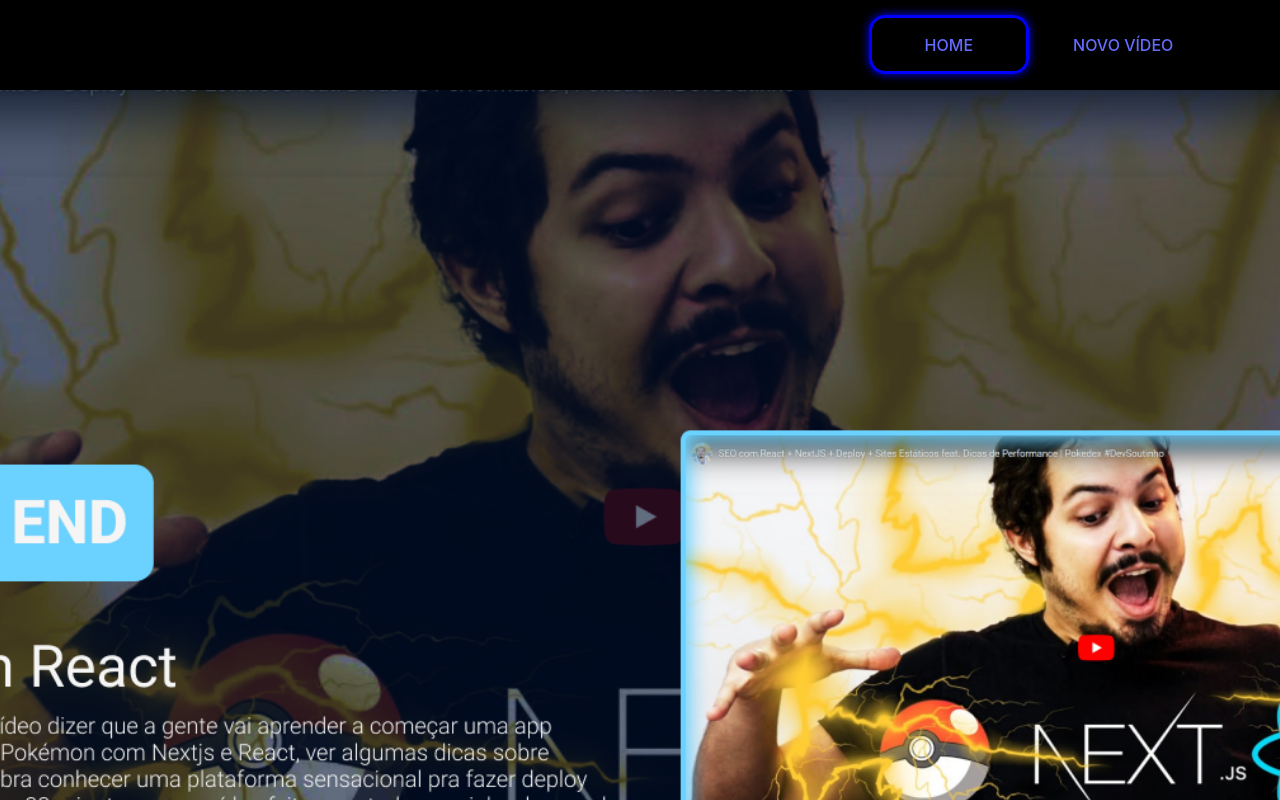
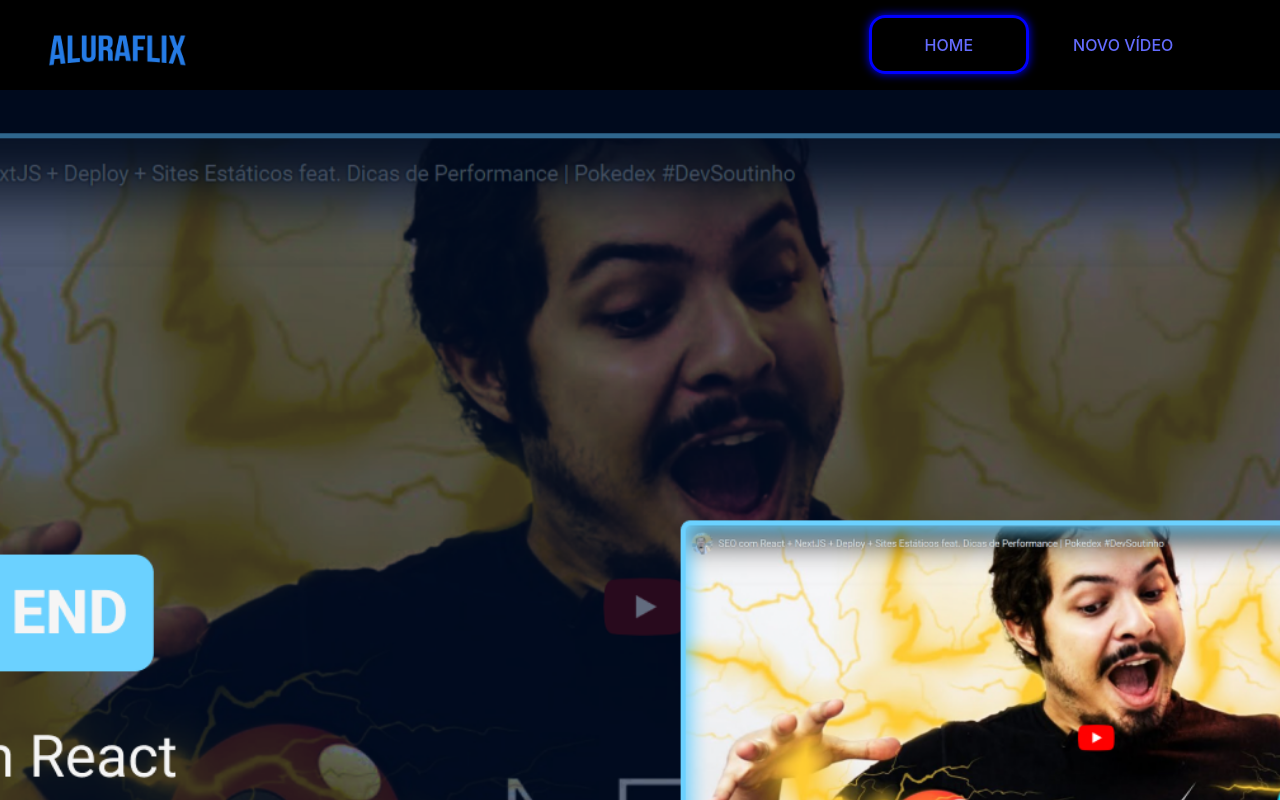
Before and after one commit to van-gomes/challenge-mcio-one-alura-fix, a React (Vite) app: page / in a window 1280 px wide. Shown: the top 800 px of the page. Built offline with nearby package versions, Linux system fonts and the light colour scheme.

Commit message:
Return old css header

```diff
--- a/src/components/Form/Form.module.css
+++ b/src/components/Form/Form.module.css
@@ -2,7 +2,6 @@
     display: flex;
     justify-content: center;
     width: 100%;
-    padding: 2rem;
     margin-bottom: 12rem;
     background-color: #000000;
 }
@@ -29,11 +28,15 @@
     margin-top: 3rem;
     margin-bottom: 3rem;
     display: inline-block;
-    font-size: 36px;
+    width: 170px;
+    padding: .5rem;
+    text-align: left;
+    font-size: 26px;
     font-weight: 600;
     line-height: 24px;
     color: #fff;
-    text-align: left;
+    border-top: 1px solid #262626;
+    border-bottom: 1px solid #262626;
 }
 
 .container_button {
@@ -82,7 +85,6 @@
         display: inline-block;
         padding: 1rem;
         border-top: 1px solid #262626;
-        ;
         border-bottom: 1px solid #262626;
     }
 
--- a/src/components/Header/Header.module.css
+++ b/src/components/Header/Header.module.css
@@ -2,12 +2,15 @@
   display: flex;
   justify-content: center;
   align-items: center;
-  position: fixed;
   width: 100%;
 }
 
 .container_logo img {
-  display: none;
+  display: flex;
+  max-width: 150px;
+  justify-content: center;
+  align-items: center;
+  padding: 1rem;
 }
 
 @media screen and (min-width: 1024px) {
```
